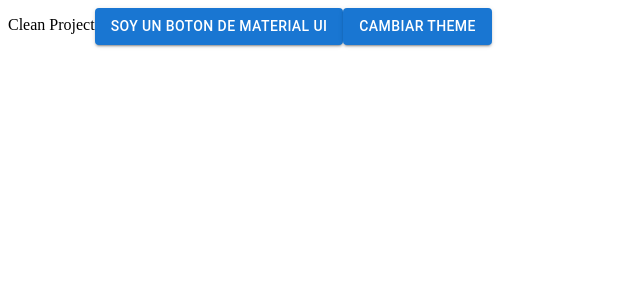
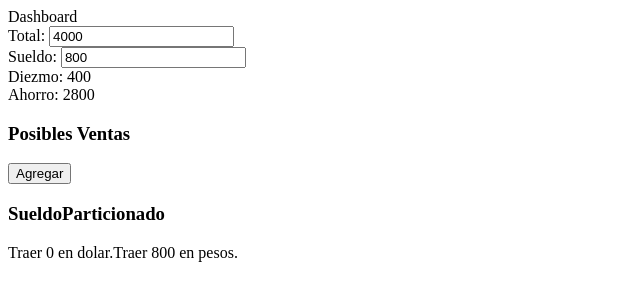
Before and after one commit to FerCamposDev/jaky-journal, a Next.js app: page / in a window 1280 px wide. Shown: the top 300 px of the page, without its empty margins (0-640 px from the left). Built offline with nearby package versions, Linux system fonts and the light colour scheme.

Commit message:
primera aproximacion y calculos para dashboard

```diff
--- a/package.json
+++ b/package.json
@@ -20,12 +20,13 @@
     "react": "18.2.0",
     "react-dom": "18.2.0",
     "react-firebase-hooks": "^5.0.3",
-    "react-firebaseui": "^6.0.0"
+    "uniqid": "^5.4.0"
   },
   "devDependencies": {
     "@types/node": "18.6.3",
     "@types/react": "18.0.15",
     "@types/react-dom": "18.0.6",
+    "@types/uniqid": "^5.3.2",
     "@typescript-eslint/eslint-plugin": "^5.32.0",
     "@typescript-eslint/parser": "^5.32.0",
     "eslint": "^8.21.0",
--- /dev/null
+++ b/src/components/Dashboard/SueldoParticionado.tsx
@@ -0,0 +1,36 @@
+import React, { FC, useEffect, useState } from 'react';
+import { PosibleVenta } from '.';
+
+type Props = {
+  posiblesVentas: PosibleVenta[];
+  sueldo: number;
+  valorDolar: number;
+}
+
+const SueldoParticionado: FC<Props> = (props) => {
+  const { posiblesVentas, sueldo, valorDolar } = props;
+  const [sueldoDividido, setSueldoDividido] = useState({
+    pesos: 0,
+    dolar: 0,
+  });
+
+  useEffect(() => {
+    // eslint-disable-next-line max-len
+    const totalVentaPesos = posiblesVentas.map((venta) => venta.totalPesos).reduce((prev, curr) => prev + curr, 0);
+    const totalDolaresAVender = totalVentaPesos / valorDolar;
+    setSueldoDividido({
+      pesos: Math.floor(sueldo - totalDolaresAVender), // redondea al piso
+      dolar: Math.ceil(totalDolaresAVender), // redondea arriba
+    });
+  }, [sueldo, posiblesVentas, valorDolar]);
+
+  return (
+    <div>
+      <h3>SueldoParticionado</h3>
+      <span>{`Traer ${sueldoDividido.dolar} en dolar.`}</span>
+      <span>{`Traer ${sueldoDividido.pesos} en pesos.`}</span>
+    </div>
+  );
+};
+
+export default SueldoParticionado;
--- /dev/null
+++ b/src/components/Dashboard/Ventas.tsx
@@ -0,0 +1,117 @@
+import {
+  ChangeEvent,
+  Dispatch, FC, SetStateAction, useState,
+} from 'react';
+import uniqid from 'uniqid';
+import { PosibleVenta } from '.';
+
+type Props = {
+  posiblesVentas: PosibleVenta[],
+  setPosiblesVentas: Dispatch<SetStateAction<PosibleVenta[]>>
+}
+
+const Ventas: FC<Props> = (props) => {
+  const { posiblesVentas, setPosiblesVentas } = props;
+  const [ventaEnEdicion, setVentaEnEdicion] = useState<PosibleVenta>();
+
+  const agregarVenta = () => {
+    const nuevaVenta: PosibleVenta = {
+      id: uniqid(),
+      nombre: '',
+      totalPesos: 0,
+    };
+    const ventas = [...posiblesVentas];
+    ventas.push(nuevaVenta);
+    setPosiblesVentas(ventas);
+    setVentaEnEdicion(nuevaVenta);
+  };
+
+  const handlerEdicion = (evento: ChangeEvent<HTMLInputElement>) => {
+    const nombreInput = evento.target.name;
+    if (ventaEnEdicion) {
+      if (nombreInput === 'nuevoNombre') {
+        setVentaEnEdicion({
+          ...ventaEnEdicion,
+          nombre: evento.target.value,
+        });
+      } else { // es nuevoValorPesos
+        setVentaEnEdicion({
+          ...ventaEnEdicion,
+          totalPesos: Number(evento.target.value),
+        });
+      }
+    }
+  };
+
+  const guardarEdicion = () => {
+    const ventas = [...posiblesVentas];
+    const indice = ventas.findIndex((venta) => venta.id === ventaEnEdicion?.id);
+    if (indice !== undefined && ventaEnEdicion) {
+      ventas.splice(indice, 1, ventaEnEdicion); // reemplaza posicion de indice por la venta editada
+      setPosiblesVentas(ventas);
+      setVentaEnEdicion(undefined);
+    }
+  };
+
+  const eliminarVenta = (id: string) => {
+    const ventas = [...posiblesVentas];
+    const indice = ventas.findIndex((venta) => venta.id === id);
+    // splice borra elementos asi => (lugar donde empieza a borrar, cantidad de elementos a borrar)
+    ventas.splice(indice, 1);
+    setPosiblesVentas(ventas);
+  };
+
+  const mostrarVenta = (venta: PosibleVenta) => (
+    <div>
+      <span>{`Cliente: ${venta.nombre}`}</span>
+      <span>{`Total Pesos: $${venta.totalPesos}`}</span>
+      <button
+        type="button"
+        onClick={() => setVentaEnEdicion(venta)}
+      >
+        Editar
+      </button>
+      <button
+        type="button"
+        onClick={() => eliminarVenta(venta.id)}
+      >
+        Eliminar
+      </button>
+    </div>
+  );
+
+  const mostrarEdicionVenta = () => (
+    <div>
+      <span>Cliente: </span>
+      <input value={ventaEnEdicion?.nombre} name="nuevoNombre" onChange={handlerEdicion} />
+      <span>Total Pesos: $</span>
+      <input value={ventaEnEdicion?.totalPesos} name="nuevoTotal" onChange={handlerEdicion} />
+      <button
+        type="button"
+        onClick={guardarEdicion}
+      >
+        Guardar
+      </button>
+    </div>
+  );
+
+  return (
+    <div>
+      <h3>Posibles Ventas</h3>
+      <ul>
+        {posiblesVentas.map((posibleVenta) => (
+          <li key={posibleVenta.id}>
+            {ventaEnEdicion && ventaEnEdicion.id === posibleVenta.id ? (
+              mostrarEdicionVenta()
+            ) : (
+              mostrarVenta(posibleVenta)
+            )}
+          </li>
+        ))}
+      </ul>
+      <button type="button" onClick={agregarVenta}>Agregar</button>
+    </div>
+  );
+};
+
+export default Ventas;
--- /dev/null
+++ b/src/components/Dashboard/index.tsx
@@ -0,0 +1,54 @@
+import { useEffect, useState } from 'react';
+import SueldoParticionado from './SueldoParticionado';
+import Ventas from './Ventas';
+
+export type PosibleVenta = {
+  id: string;
+  nombre: string;
+  totalPesos: number;
+}
+
+const Dashboard = () => {
+  const [cobroTotal, setCobroTotal] = useState(4000);
+  const [sueldo, setSueldo] = useState(800);
+  const [ahorro, setAhorro] = useState(0);
+  const [posiblesVentas, setPosiblesVentas] = useState<PosibleVenta[]>([]);
+
+  useEffect(() => {
+    if (cobroTotal) {
+      const sinDiezmo = cobroTotal * 0.90;
+      setAhorro(sinDiezmo - sueldo);
+    } else {
+      setAhorro(0);
+    }
+  }, [cobroTotal]);
+
+  return (
+    <div>
+      Dashboard
+      <br />
+      Total:&nbsp;
+      <input type="text" defaultValue={cobroTotal} onChange={(e) => setCobroTotal(Number(e.target.value))} />
+      <br />
+      Sueldo:&nbsp;
+      <input type="text" defaultValue={sueldo} onChange={(e) => setSueldo(Number(e.target.value))} />
+
+      <br />
+
+      <span>
+        Diezmo:&nbsp;
+        {cobroTotal * 0.1}
+      </span>
+      <br />
+      <span>
+        Ahorro:&nbsp;
+        {ahorro}
+      </span>
+
+      <Ventas posiblesVentas={posiblesVentas} setPosiblesVentas={setPosiblesVentas} />
+      <SueldoParticionado posiblesVentas={posiblesVentas} sueldo={sueldo} valorDolar={300} />
+    </div>
+  );
+};
+
+export default Dashboard;
--- a/src/pages/index.tsx
+++ b/src/pages/index.tsx
@@ -1,8 +1,15 @@
-import { Button } from '@mui/material';
-import { useColorMode } from 'contexts/ColorModeContext';
+/* import { Button } from '@mui/material';
+import { useColorMode } from 'contexts/ColorModeContext'; */
+import Dashboard from 'components/Dashboard';
 import type { NextPage } from 'next';
 
-const Home: NextPage = () => {
+const Home: NextPage = () => (
+  <div>
+    <Dashboard />
+  </div>
+);
+
+/* const Home: NextPage = () => {
   const { toggleColorMode } = useColorMode();
 
   return (
@@ -12,6 +19,6 @@
       <Button variant="contained" onClick={toggleColorMode}>Cambiar Theme</Button>
     </div>
   );
-};
+}; */
 
 export default Home;
```
Also changed, not shown: 1 other file (tests, documents, lock files or other folders).
